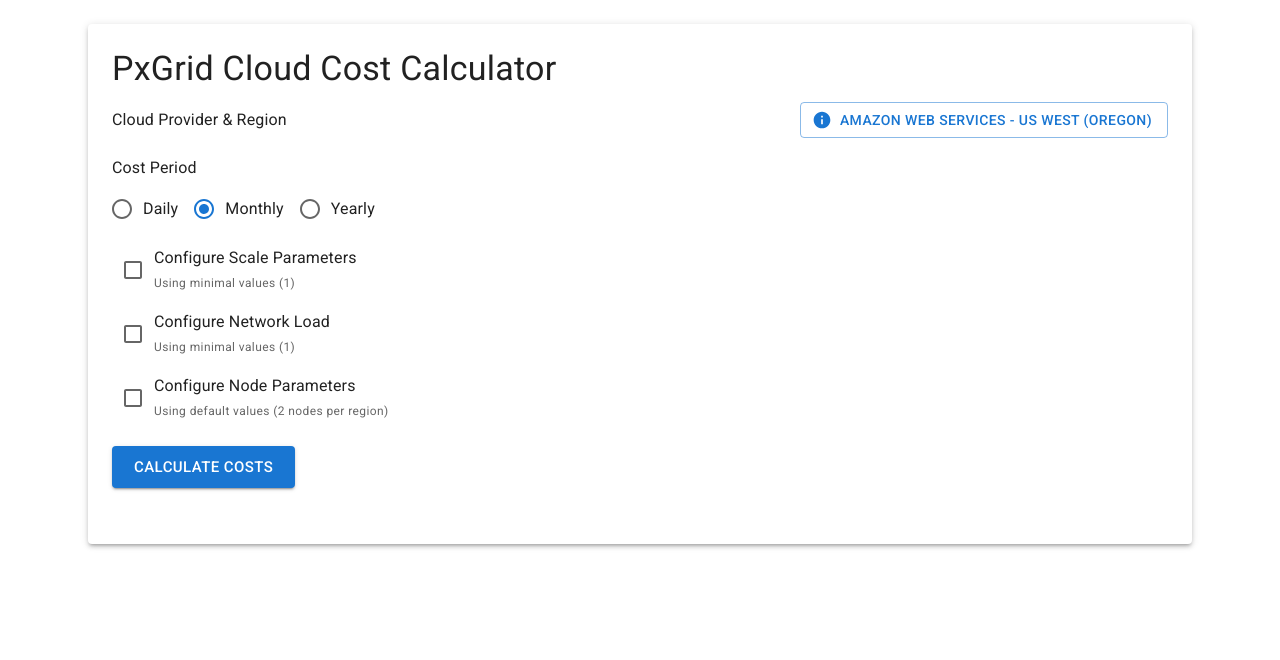
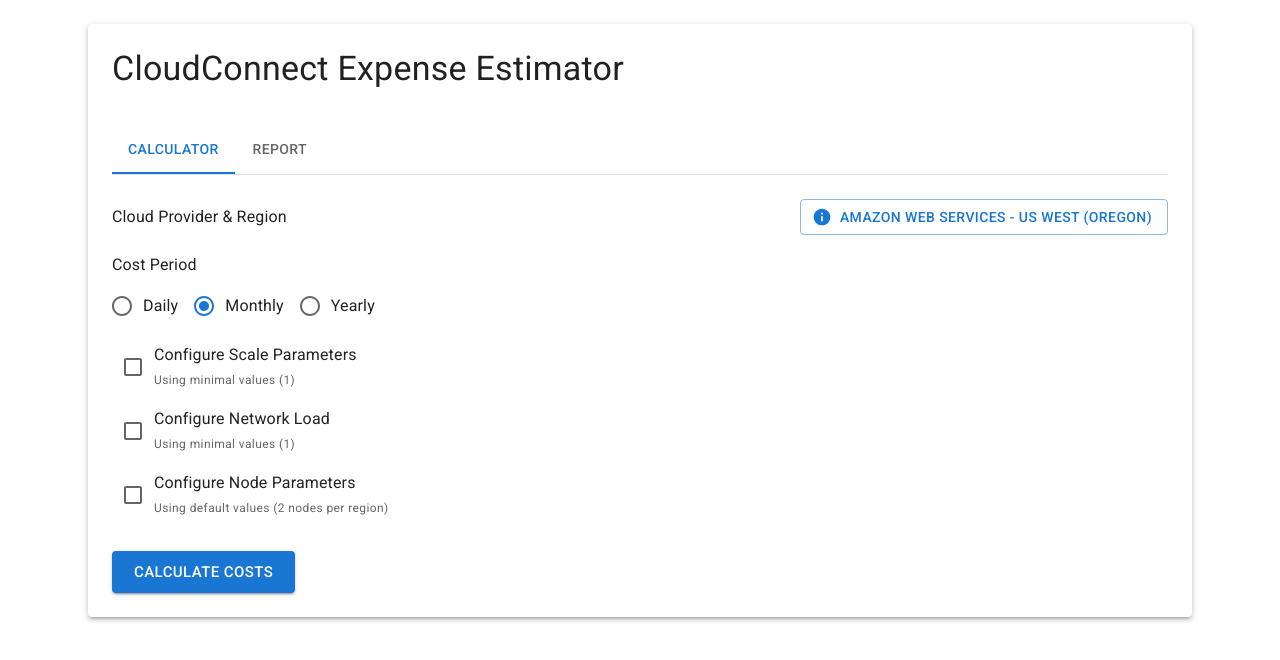
Before and after one commit to angesh3/cloud-infra-cost-calculator, a React (Create React App) app in the folder frontend/: page / in a window 1280 px wide. Shown: the top 660 px of the page. Built offline with nearby package versions, Linux system fonts and the light colour scheme.

Commit message:
Rename application to CloudConnect Expense Estimator

```diff
--- a/frontend/public/index.html
+++ b/frontend/public/index.html
@@ -7,11 +7,11 @@
     <meta name="theme-color" content="#000000" />
     <meta
       name="description"
-      content="PxGrid Cloud Infrastructure Cost Calculator"
+      content="CloudConnect Infrastructure Expense Estimator"
     />
     <link rel="apple-touch-icon" href="%PUBLIC_URL%/logo192.png" />
     <link rel="manifest" href="%PUBLIC_URL%/manifest.json" />
-    <title>PxGrid Cost Calculator</title>
+    <title>CloudConnect Expense Estimator</title>
     <link
       rel="stylesheet"
       href="https://fonts.googleapis.com/css?family=Roboto:300,400,500,700&display=swap"
--- a/frontend/src/components/CostCalculator.js
+++ b/frontend/src/components/CostCalculator.js
@@ -28,11 +28,14 @@
   Radio,
   Tooltip,
   Card,
-  CardContent
+  CardContent,
+  Tabs,
+  Tab
 } from '@mui/material';
 import CloseIcon from '@mui/icons-material/Close';
 import InfoIcon from '@mui/icons-material/Info';
 import axios from 'axios';
+import CostReport from './CostReport';
 
 function CostCalculator() {
   const defaultScaleConfig = {
@@ -141,6 +144,9 @@
     dynamodb_final_cost: 0,
     s3_final_cost: 0
   });
+
+  // Add new state for tab control
+  const [activeTab, setActiveTab] = useState(0);
 
   const handleInputChange = (field, value) => {
     setFormData(prev => ({
@@ -1942,13 +1948,28 @@
     );
   };
 
+  const handleTabChange = (event, newValue) => {
+    setActiveTab(newValue);
+  };
+
   return (
     <Container maxWidth="lg">
       <Paper elevation={3} sx={{ p: 3, mt: 3 }}>
+        <Box sx={{ display: 'flex', justifyContent: 'space-between', alignItems: 'center', mb: 3 }}>
           <Typography variant="h4" gutterBottom>
-          PxGrid Cloud Cost Calculator
-        </Typography>
-
+            CloudConnect Expense Estimator
+          </Typography>
+        </Box>
+
+        <Box sx={{ borderBottom: 1, borderColor: 'divider', mb: 3 }}>
+          <Tabs value={activeTab} onChange={handleTabChange}>
+            <Tab label="Calculator" />
+            <Tab label="Report" />
+          </Tabs>
+        </Box>
+
+        {activeTab === 0 ? (
+          <Box>
             <Box sx={{ mb: 4 }}>
               <Stack spacing={2}>
                 <FormControlLabel
@@ -2055,6 +2076,7 @@
                   }
                 />
               </Stack>
+            </Box>
 
             <Modal
               open={scaleConfigModalOpen}
@@ -2356,7 +2378,6 @@
                 Calculate Costs
               </Button>
             </Box>
-        </Box>
 
             {costBreakdown && (
               <Box sx={{ mt: 4 }}>
@@ -2732,6 +2753,21 @@
                 <CostDetailModal />
               </Box>
             )}
+          </Box>
+        ) : (
+          <CostReport
+            formData={formData}
+            costBreakdown={costBreakdown}
+            scaleConfigEnabled={scaleConfigEnabled}
+            networkLoadEnabled={networkLoadEnabled}
+            nodeConfigEnabled={nodeConfigEnabled}
+            defaultNodeConfig={defaultNodeConfig}
+            minimalConfig={minimalConfig}
+            networkLoadConfig={networkLoadConfig}
+            storageCosts={storageCosts}
+            costPeriod={costPeriod}
+          />
+        )}
 
         <Snackbar
           open={notification.open}
```
Also changed, not shown: frontend/public/manifest.json. Lines whose indentation alone changed are shown as unchanged.
